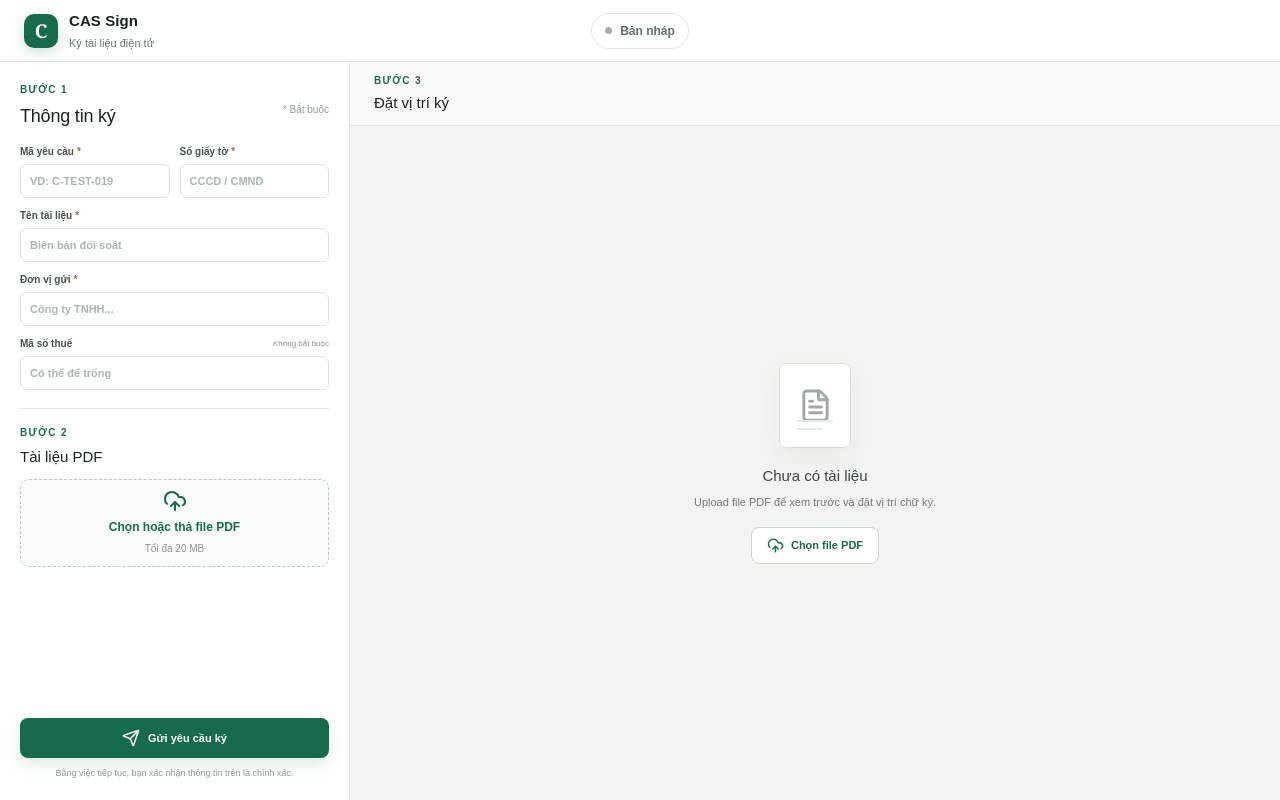
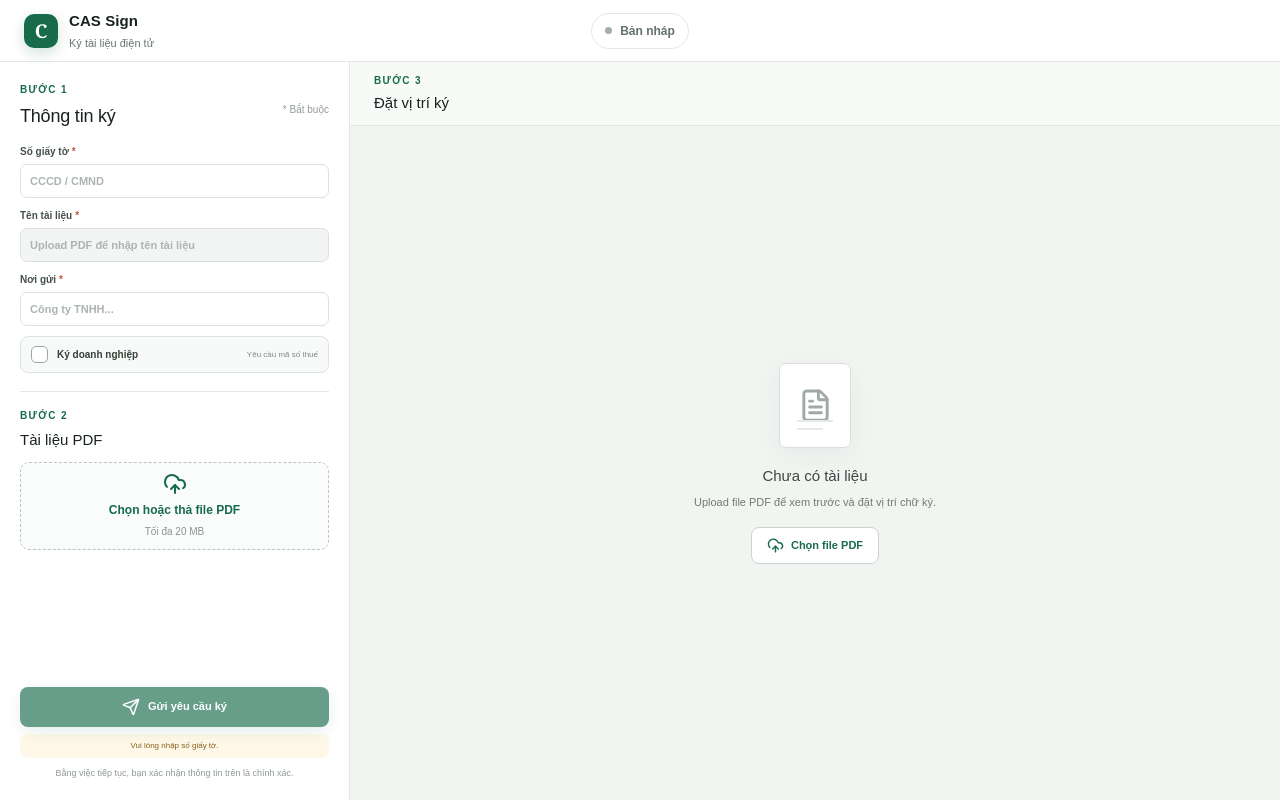
Before and after one commit to canhpham0809/Cas-Sign, a Next.js app: page / in a window 1280 px wide. Built offline with nearby package versions, Linux system fonts and the light colour scheme.

Commit message:
fix webhook 2

```diff
--- a/app/page.tsx
+++ b/app/page.tsx
@@ -4,6 +4,7 @@ import { useEffect, useMemo, useRef, useState } from "react";
 import {
   CheckCircle2,
   ChevronDown,
+  Clock3,
   Download,
   FileText,
   GripVertical,
@@ -11,7 +12,6 @@ import {
   Plus,
   RefreshCw,
   Send,
-  Trash2,
   UploadCloud,
   X,
 } from "lucide-react";
@@ -27,7 +27,6 @@ type SignatureField = {
 };
 
 type FormState = {
-  signRequestId: string;
   identificationNumber: string;
   documentName: string;
   organizationName: string;
@@ -42,16 +41,26 @@ type SignStatusResponse = {
     signedAt?: string;
     signedFileUrl?: string;
     expiresIn?: number;
+    rejectedReason?: string;
   };
 };
 
 const initialForm: FormState = {
-  signRequestId: "",
   identificationNumber: "",
   documentName: "",
   organizationName: "",
   taxCode: "",
 };
+
+const createSignRequestId = (): string =>
+  `CAS-${Date.now().toString(36).toUpperCase()}-${crypto.randomUUID().slice(0, 8).toUpperCase()}`;
+
+const MAX_AUTO_STATUS_CHECKS = 20;
+
+const normalizeDocumentName = (value: string): string => value
+  .replace(/[\u0000-\u001F\u007F]/g, " ")
+  .replace(/\s+/g, " ")
+  .trim();
 
 const defaultField = (page = 1, index = 0): SignatureField => ({
   id: crypto.randomUUID(),
@@ -63,7 +72,7 @@ const defaultField = (page = 1, index = 0): SignatureField => ({
   fieldType: "SIGNATURE",
 });
 
-function PdfPage({ pdf, pageNumber, fields, selectedId, locked, onSelect, onMove, onResize }: {
+function PdfPage({ pdf, pageNumber, fields, selectedId, locked, onSelect, onMove, onResize, onDelete }: {
   pdf: any;
   pageNumber: number;
   fields: SignatureField[];
@@ -72,6 +81,7 @@ function PdfPage({ pdf, pageNumber, fields, selectedId, locked, onSelect, onMove
   onSelect: (id: string) => void;
   onMove: (id: string, x: number, y: number) => void;
   onResize: (id: string, width: number, height: number) => void;
+  onDelete: (id: string) => void;
 }) {
   const canvasRef = useRef<HTMLCanvasElement>(null);
   const pageRef = useRef<HTMLDivElement>(null);
@@ -151,8 +161,7 @@ function PdfPage({ pdf, pageNumber, fields, selectedId, locked, onSelect, onMove
       <div className="pdf-page" ref={pageRef}>
         <canvas ref={canvasRef} />
         {fields.map((field, index) => (
-          <button
-            type="button"
+          <div
             key={field.id}
             className={`signature-box ${selectedId === field.id ? "selected" : ""} ${locked ? "locked" : ""}`}
             style={{
@@ -162,13 +171,17 @@ function PdfPage({ pdf, pageNumber, fields, selectedId, locked, onSelect, onMove
               height: `${field.heightRatio * 100}%`,
             }}
             onPointerDown={(e) => startDrag(e, field)}
-            disabled={locked}
+            onKeyDown={(e) => { if (!locked && (e.key === "Enter" || e.key === " ")) onSelect(field.id); }}
+            role="button"
+            tabIndex={locked ? -1 : 0}
+            aria-disabled={locked}
             aria-label={`Vùng ký ${index + 1} trên trang ${pageNumber}`}
           >
             <GripVertical size={16} />
             <span>Chữ ký {index + 1}</span>
+            {!locked && <button className="delete-signature" type="button" onPointerDown={(e) => e.stopPropagation()} onClick={(e) => { e.stopPropagation(); onDelete(field.id); }} aria-label={`Xoá vùng ký ${index + 1}`}><X size={13} /></button>}
             <span className="resize-handle" onPointerDown={(e) => startResize(e, field)} aria-hidden="true" />
-          </button>
+          </div>
         ))}
       </div>
     </div>
@@ -178,8 +191,15 @@ function PdfPage({ pdf, pageNumber, fields, selectedId, locked, onSelect, onMove
 export default function Home() {
   const inputRef = useRef<HTMLInputElement>(null);
   const documentScrollRef = useRef<HTMLDivElement>(null);
-  const [checkingStatus, setCheckingStatus] = useState(false);
+  const pollTimerRef = useRef<ReturnType<typeof setTimeout> | null>(null);
+  const countdownTimerRef = useRef<ReturnType<typeof setInterval> | null>(null);
+  const pollingIdRef = useRef<string | null>(null);
+  const autoPollAttemptsRef = useRef(0);
+  const autoPollingStoppedRef = useRef(false);
   const [form, setForm] = useState(initialForm);
+  const [activeRequestId, setActiveRequestId] = useState("");
+  const [isBusinessSigning, setIsBusinessSigning] = useState(false);
+  const [touched, setTouched] = useState<Partial<Record<keyof FormState, boolean>>>({});
   const [file, setFile] = useState<File | null>(null);
   const [pdf, setPdf] = useState<any>(null);
   const [pageCount, setPageCount] = useState(0);
@@ -192,9 +212,49 @@ export default function Home() {
   const [message, setMessage] = useState("");
   const [signedAt, setSignedAt] = useState("");
   const [isSignedPreview, setIsSignedPreview] = useState(false);
+  const [countdown, setCountdown] = useState(0);
+  const [checkingStatus, setCheckingStatus] = useState(false);
+  const [isReplacingSignedFile, setIsReplacingSignedFile] = useState(false);
+  const [pollAttempt, setPollAttempt] = useState(0);
+  const [autoPollingStopped, setAutoPollingStopped] = useState(false);
 
   const selected = useMemo(() => fields.find((item) => item.id === selectedId), [fields, selectedId]);
-  const isFileLocked = status === "sent" || status === "processing" || submitting;
+  const isFileLocked = status === "sent" || status === "processing" || status === "rejected" || submitting;
+  const validationErrors = useMemo(() => {
+    const errors: Partial<Record<keyof FormState | "file" | "fields", string>> = {};
+    const identification = form.identificationNumber.trim();
+    if (!identification) errors.identificationNumber = "Vui lòng nhập số giấy tờ.";
+    else if (identification.length < 6) errors.identificationNumber = "Số giấy tờ cần ít nhất 6 ký tự.";
+    if (!form.organizationName.trim()) errors.organizationName = "Vui lòng nhập nơi gửi yêu cầu.";
+    const documentName = normalizeDocumentName(form.documentName);
+    if (!documentName) errors.documentName = "Vui lòng nhập tên tài liệu.";
+    else if (documentName.length > 200) errors.documentName = "Tên tài liệu không được vượt quá 200 ký tự.";
+    if (isBusinessSigning) {
+      const taxCode = form.taxCode.trim();
+      if (!taxCode) errors.taxCode = "Vui lòng nhập mã số thuế.";
+      else if (!/^\d{10}(?:-\d{3})?$/.test(taxCode)) errors.taxCode = "Mã số thuế gồm 10 số hoặc 10 số-3 số.";
+    }
+    if (!file) errors.file = "Vui lòng tải lên file PDF.";
+    else if (file.size > 20 * 1024 * 1024) errors.file = "File PDF không được vượt quá 20 MB.";
+    if (fields.length === 0) errors.fields = "Cần đặt ít nhất một vùng ký.";
+    return errors;
+  }, [fields.length, file, form, isBusinessSigning]);
+  const canSubmit = Object.keys(validationErrors).length === 0 && !isFileLocked;
+  const validationHint = Object.values(validationErrors)[0];
+
+  useEffect(() => () => {
+    pollingIdRef.current = null;
+    if (pollTimerRef.current) clearTimeout(pollTimerRef.current);
+    if (countdownTimerRef.current) clearInterval(countdownTimerRef.current);
+  }, []);
+
+  const clearPollSchedule = () => {
+    if (pollTimerRef.current) clearTimeout(pollTimerRef.current);
+    if (countdownTimerRef.current) clearInterval(countdownTimerRef.current);
+    pollTimerRef.current = null;
+    countdownTimerRef.current = null;
+    setCountdown(0);
+  };
 
   const replaceWithSignedPdf = async (url: string, signRequestId: string) => {
     const response = await fetch(`/api/esign/signed-file?url=${encodeURIComponent(url)}`, { cache: "no-store" });
@@ -212,25 +272,30 @@ export default function Home() {
     setIsSignedPreview(true);
   };
 
-  const checkStatus = async () => {
-    const signRequestId = form.signRequestId.trim();
-    if (!signRequestId) return;
+  const checkStatusNow = async () => {
+    if (!activeRequestId || checkingStatus) return;
     setCheckingStatus(true);
     try {
-      const response = await fetch(`/api/esign/status/${encodeURIComponent(signRequestId)}`, { cache: "no-store" });
+      const response = await fetch(`/api/esign/status/${encodeURIComponent(activeRequestId)}`, { cache: "no-store" });
       const result = await response.json() as Record<string, any>;
       if (!response.ok) throw new Error(result.message || result.error || "Không thể lấy trạng thái ký.");
       const signStatus = result.signRequestStatus || (result.signRequestId || result.state ? result : result.data);
       const nextState = signStatus?.state?.toUpperCase();
       if (nextState === "COMPLETED" && signStatus?.signedFileUrl) {
+        setIsReplacingSignedFile(true);
+        setStatus("processing");
+        setMessage("Đã ký hoàn tất. Đang cập nhật bản PDF đã ký...");
         try {
-          await replaceWithSignedPdf(signStatus.signedFileUrl, signRequestId);
+          await new Promise((resolve) => setTimeout(resolve, 500));
+          await replaceWithSignedPdf(signStatus.signedFileUrl, activeRequestId);
           setStatus("completed");
           setSignedAt(signStatus.signedAt || signStatus.lastUpdatedAt || "");
           setMessage("Tài liệu đã ký hoàn tất. Bản xem trước đã được cập nhật.");
         } catch (error) {
           setStatus("completed");
           setMessage(error instanceof Error ? error.message : "Đã ký xong nhưng chưa thể hiển thị file đã ký.");
+        } finally {
+          setIsReplacingSignedFile(false);
         }
         return;
       }
@@ -242,11 +307,13 @@ export default function Home() {
       }
       if (["REJECTED", "FAILED", "CANCELLED", "EXPIRED"].includes(nextState || "")) {
         setStatus(nextState === "REJECTED" ? "rejected" : "error");
-        setMessage(nextState === "REJECTED" ? "Người ký đã từ chối yêu cầu ký." : `Yêu cầu ký đã kết thúc với trạng thái ${nextState}.`);
+        setMessage(nextState === "REJECTED"
+          ? `Người ký đã từ chối yêu cầu ký.${signStatus?.rejectedReason ? ` Lý do: ${signStatus.rejectedReason}` : ""}`
+          : `Yêu cầu ký đã kết thúc với trạng thái ${nextState}.`);
         return;
       }
       setStatus("processing");
-      setMessage(`Đang chờ ký${nextState ? ` · ${nextState}` : ""}. Kiểm tra lúc ${new Date().toLocaleTimeString("vi-VN")}.`);
+      setMessage(`Đang chờ ký${nextState ? ` · ${nextState}` : ""}. Chưa có callback Webhook mới.`);
     } catch (error) {
       setMessage(`${error instanceof Error ? error.message : "Chưa lấy được trạng thái."}`);
     } finally {
@@ -256,13 +323,20 @@ export default function Home() {
 
   const setValue = (key: keyof FormState, value: string) => {
     setForm((prev) => ({ ...prev, [key]: value }));
-    if (!["sent", "processing", "completed"].includes(status)) setStatus("draft");
+    if (!["sent", "processing", "completed", "rejected"].includes(status)) setStatus("draft");
   };
+
+  const touchField = (key: keyof FormState) => setTouched((prev) => ({ ...prev, [key]: true }));
 
   const loadFile = async (nextFile: File) => {
     if (nextFile.type !== "application/pdf") {
       setStatus("error");
       setMessage("Vui lòng chọn đúng định dạng PDF.");
+      return;
+    }
+    if (nextFile.size > 20 * 1024 * 1024) {
+      setStatus("error");
+      setMessage("File PDF không được vượt quá 20 MB.");
       return;
     }
     setLoadingPdf(true);
@@ -280,7 +354,8 @@ export default function Home() {
       setFields([first]);
       setSelectedId(first.id);
       setTargetPage(1);
-      if (!form.documentName) setForm((prev) => ({ ...prev, documentName: nextFile.name.replace(/\.pdf$/i, "") }));
+      setForm((prev) => ({ ...prev, documentName: nextFile.name.replace(/\.pdf$/i, "") }));
+      setTouched((prev) => ({ ...prev, documentName: false }));
     } catch {
       setStatus("error");
       setMessage("Không thể đọc file PDF này. Vui lòng thử một file khác.");
@@ -309,6 +384,8 @@ export default function Home() {
   };
 
   const createNewRequest = () => {
+    pollingIdRef.current = null;
+    clearPollSchedule();
     setFile(null);
     setPdf(null);
     setPageCount(0);
@@ -319,6 +396,13 @@ export default function Home() {
     setMessage("");
     setSignedAt("");
     setIsSignedPreview(false);
+    setActiveRequestId("");
+    setCheckingStatus(false);
+    setIsReplacingSignedFile(false);
+    autoPollAttemptsRef.current = 0;
+    autoPollingStoppedRef.current = false;
+    setPollAttempt(0);
+    setAutoPollingStopped(false);
     if (inputRef.current) inputRef.current.value = "";
   };
 
@@ -327,7 +411,7 @@ export default function Home() {
     const objectUrl = URL.createObjectURL(file);
     const anchor = document.createElement("a");
     anchor.href = objectUrl;
-    anchor.download = file.name || `${form.signRequestId}-signed.pdf`;
+    anchor.download = file.name || `${activeRequestId || "cas-sign"}-signed.pdf`;
     document.body.appendChild(anchor);
     anchor.click();
     anchor.remove();
@@ -355,20 +439,23 @@ export default function Home() {
 
   const submit = async (event: React.FormEvent) => {
     event.preventDefault();
-    const requiredValues = [form.signRequestId, form.identificationNumber, form.documentName, form.organizationName];
-    if (!file || fields.length === 0 || requiredValues.some((value) => !value.trim())) {
+    if (!canSubmit || !file) {
+      setTouched({ identificationNumber: true, documentName: true, organizationName: true, taxCode: isBusinessSigning });
       setStatus("error");
-      setMessage("Vui lòng nhập đủ thông tin, chọn PDF và đặt ít nhất một vùng ký.");
+      setMessage(validationHint || "Vui lòng kiểm tra lại thông tin trước khi gửi.");
       return;
     }
     setSubmitting(true);
     setMessage("");
     try {
+      const signRequestId = createSignRequestId();
+      setActiveRequestId(signRequestId);
       const body = new FormData();
-      Object.entries(form).forEach(([key, value]) => {
-        const trimmed = value.trim();
-        if (trimmed) body.append(key, trimmed);
-      });
+      body.append("signRequestId", signRequestId);
+      body.append("identificationNumber", form.identificationNumber.trim());
+      body.append("documentName", normalizeDocumentName(form.documentName));
+      body.append("organizationName", form.organizationName.trim());
+      if (isBusinessSigning) body.append("taxCode", form.taxCode.trim());
       body.append("signatureFields", JSON.stringify(fields.map(({ id: _id, ...field }) => ({
         ...field,
         yRatio: Math.max(0, Math.min(1, 1 - field.yRatio - field.heightRatio)),
@@ -382,7 +469,7 @@ export default function Home() {
         throw new Error(traceId ? `${baseMessage} · Trace: ${traceId}` : baseMessage);
       }
       setStatus("sent");
-      setMessage("Hồ sơ đã gửi thành công. Đang chờ BankHub gửi callback Webhook để hoàn tất.");
+      setMessage("Hồ sơ đã gửi thành công. Vui lòng thực hiện ký trên Cas ID.");
     } catch (error) {
       setStatus("error");
       setMessage(error instanceof Error ? error.message : "Không thể gửi yêu cầu ký.");
@@ -413,11 +500,15 @@ export default function Home() {
           </div>
 
           <div className="fields-grid">
-            <label><span>Mã yêu cầu <em>*</em></span><input value={form.signRequestId} onChange={(e) => setValue("signRequestId", e.target.value)} placeholder="VD: C-TEST-019" /></label>
-            <label><span>Số giấy tờ <em>*</em></span><input value={form.identificationNumber} onChange={(e) => setValue("identificationNumber", e.target.value)} placeholder="CCCD / CMND" inputMode="numeric" /></label>
-            <label className="wide-field"><span>Tên tài liệu <em>*</em></span><input value={form.documentName} onChange={(e) => setValue("documentName", e.target.value)} placeholder="Biên bản đối soát" /></label>
-            <label className="wide-field"><span>Đơn vị gửi <em>*</em></span><input value={form.organizationName} onChange={(e) => setValue("organizationName", e.target.value)} placeholder="Công ty TNHH..." /></label>
-            <label className="wide-field"><span>Mã số thuế <small className="optional-label">Không bắt buộc</small></span><input value={form.taxCode} onChange={(e) => setValue("taxCode", e.target.value)} placeholder="Có thể để trống" inputMode="numeric" /></label>
+            <label className="wide-field"><span>Số giấy tờ <em>*</em></span><input className={touched.identificationNumber && validationErrors.identificationNumber ? "invalid" : ""} value={form.identificationNumber} onBlur={() => touchField("identificationNumber")} onChange={(e) => setValue("identificationNumber", e.target.value)} placeholder="CCCD / CMND" /></label>
+            {touched.identificationNumber && validationErrors.identificationNumber && <small className="field-error wide-field">{validationErrors.identificationNumber}</small>}
+            <label className="wide-field"><span>Tên tài liệu <em>*</em></span><input maxLength={200} disabled={!file || isFileLocked || isSignedPreview} className={touched.documentName && validationErrors.documentName ? "invalid" : ""} value={form.documentName} onBlur={() => { touchField("documentName"); setValue("documentName", normalizeDocumentName(form.documentName)); }} onChange={(e) => setValue("documentName", e.target.value)} placeholder={file ? "Nhập tên tài liệu" : "Upload PDF để nhập tên tài liệu"} /></label>
+            {touched.documentName && validationErrors.documentName && <small className="field-error wide-field">{validationErrors.documentName}</small>}
+            <label className="wide-field"><span>Nơi gửi <em>*</em></span><input className={touched.organizationName && validationErrors.organizationName ? "invalid" : ""} value={form.organizationName} onBlur={() => touchField("organizationName")} onChange={(e) => setValue("organizationName", e.target.value)} placeholder="Công ty TNHH..." /></label>
+            {touched.organizationName && validationErrors.organizationName && <small className="field-error wide-field">{validationErrors.organizationName}</small>}
+            <label className="business-toggle wide-field"><input type="checkbox" checked={isBusinessSigning} onChange={(e) => { setIsBusinessSigning(e.target.checked); if (!e.target.checked) setTouched((prev) => ({ ...prev, taxCode: false })); }} /><span><strong>Ký doanh nghiệp</strong><small>Yêu cầu mã số thuế</small></span></label>
+            {isBusinessSigning && <label className="wide-field tax-field"><span>Mã số thuế <em>*</em></span><input className={touched.taxCode && validationErrors.taxCode ? "invalid" : ""} value={form.taxCode} onBlur={() => touchField("taxCode")} onChange={(e) => setValue("taxCode", e.target.value)} placeholder="0123456789 hoặc 0123456789-001" inputMode="numeric" /></label>}
+            {isBusinessSigning && touched.taxCode && validationErrors.taxCode && <small className="field-error wide-field">{validationErrors.taxCode}</small>}
           </div>
 
           <div className="section-divider" />
@@ -440,22 +531,22 @@ export default function Home() {
 
           {selected && (
             <div className="field-editor">
-              <div><strong>Đang chọn: vùng {fields.findIndex((field) => field.id === selected.id) + 1}</strong><button type="button" disabled={isFileLocked} onClick={() => removeField(selected.id)}><Trash2 size={16} /> Xoá</button></div>
+              <div><strong>Đang chọn: vùng {fields.findIndex((field) => field.id === selected.id) + 1}</strong></div>
               <p>{isFileLocked ? "Vùng ký đã được khoá trong lúc chờ xử lý." : "Kéo cả khung để di chuyển · kéo chấm ở góc phải dưới để đổi kích thước."}</p>
             </div>
           )}
 
           <div className="submit-area">
             {message && <div className={`notice ${status}`}><CheckCircle2 size={17} /> <span>{message}</span></div>}
-            {status === "completed" && signedAt && <div className="signed-time">Ký lúc {new Date(signedAt).toLocaleString("vi-VN")}</div>}
-            {(status === "sent" || status === "processing") && (
+            {["sent", "processing"].includes(status) && activeRequestId && !isReplacingSignedFile && (
               <div className="poll-controls">
-                <button type="button" disabled={checkingStatus} onClick={checkStatus}>
+                <button type="button" disabled={checkingStatus} onClick={checkStatusNow}>
                   {checkingStatus ? <LoaderCircle className="spin" size={14} /> : <RefreshCw size={14} />}
                   {checkingStatus ? "Đang kiểm tra..." : "Cập nhật trạng thái thủ công"}
                 </button>
               </div>
             )}
+            {status === "completed" && signedAt && <div className="signed-time">Ký lúc {new Date(signedAt).toLocaleString("vi-VN")}</div>}
             {["completed", "rejected"].includes(status) ? (
               <div className="completed-actions">
                 {isSignedPreview && <button className="download-signed" type="button" onClick={downloadSignedPdf}><Download size={17} /> Tải file đã ký</button>}
@@ -464,11 +555,12 @@ export default function Home() {
                 </button>
               </div>
             ) : (
-              <button className="submit-button" disabled={submitting} type="submit">
+              <button className="submit-button" disabled={!canSubmit || submitting} type="submit">
                 {submitting ? <LoaderCircle className="spin" size={18} /> : <Send size={18} />}
                 {submitting ? "Đang gửi..." : "Gửi yêu cầu ký"}
               </button>
             )}
+            {!canSubmit && !["sent", "processing", "completed", "rejected"].includes(status) && validationHint && <div className="validation-hint">{validationHint}</div>}
             <span>Bằng việc tiếp tục, bạn xác nhận thông tin trên là chính xác.</span>
           </div>
         </aside>
@@ -483,6 +575,7 @@ export default function Home() {
             </div>}
             {isSignedPreview && <div className="signed-preview-badge"><CheckCircle2 size={15} /> Bản PDF đã ký</div>}
           </div>
+          {isReplacingSignedFile && <div className="replace-file-overlay"><LoaderCircle className="spin" size={30} /><strong>Đang cập nhật file đã ký</strong><span>Vui lòng chờ trong giây lát...</span></div>}
           <div className="document-scroll" ref={documentScrollRef} onScroll={detectVisiblePage}>
             {!pdf ? (
               <div className="empty-preview">
@@ -504,6 +597,7 @@ export default function Home() {
                     onSelect={(id) => { setSelectedId(id); setTargetPage(index + 1); }}
                     onMove={(id, x, y) => updateField(id, { xRatio: x, yRatio: y })}
                     onResize={(id, width, height) => updateField(id, { widthRatio: width, heightRatio: height })}
+                    onDelete={removeField}
                   />
                 ))}
               </div>
```
